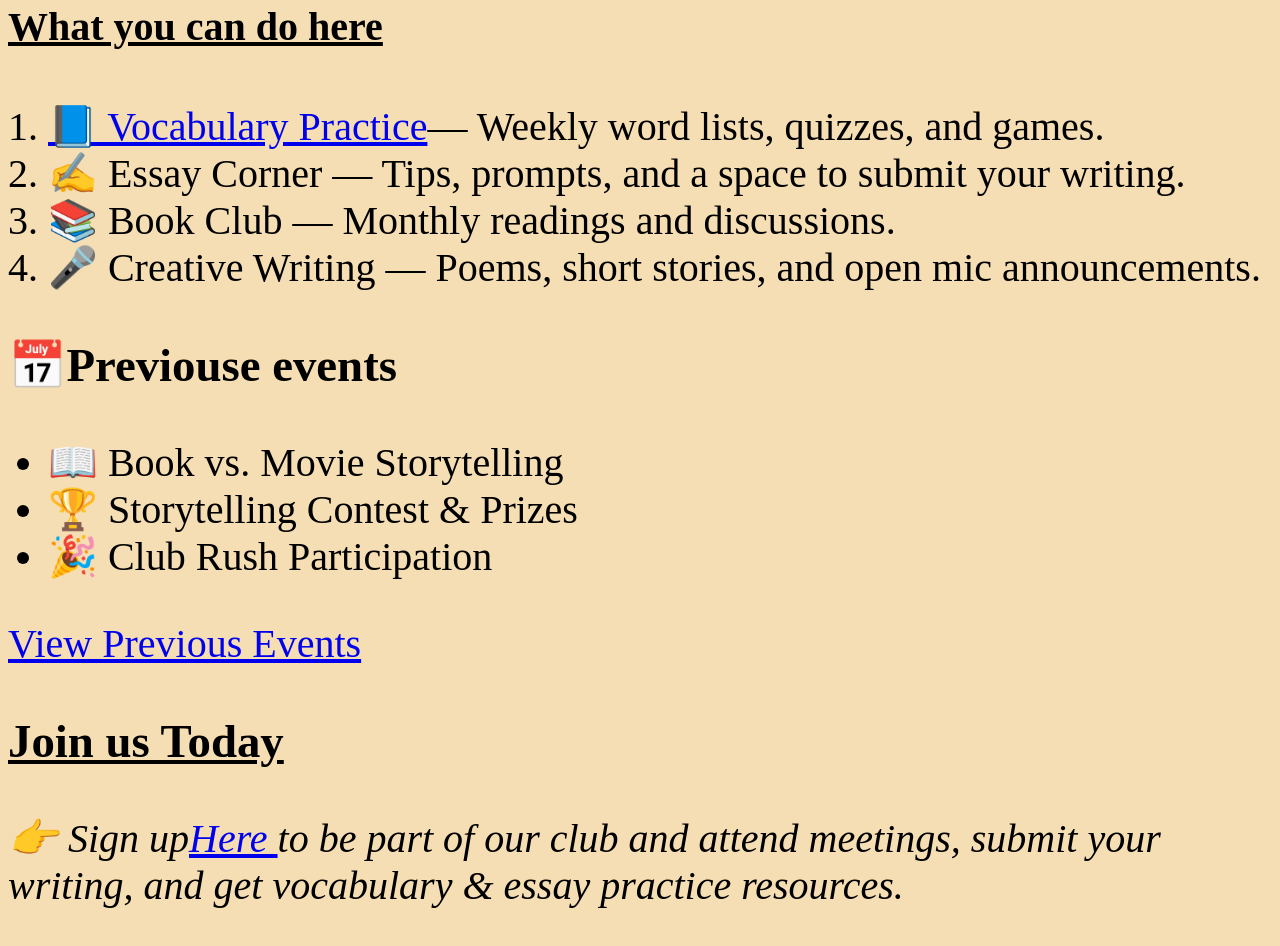
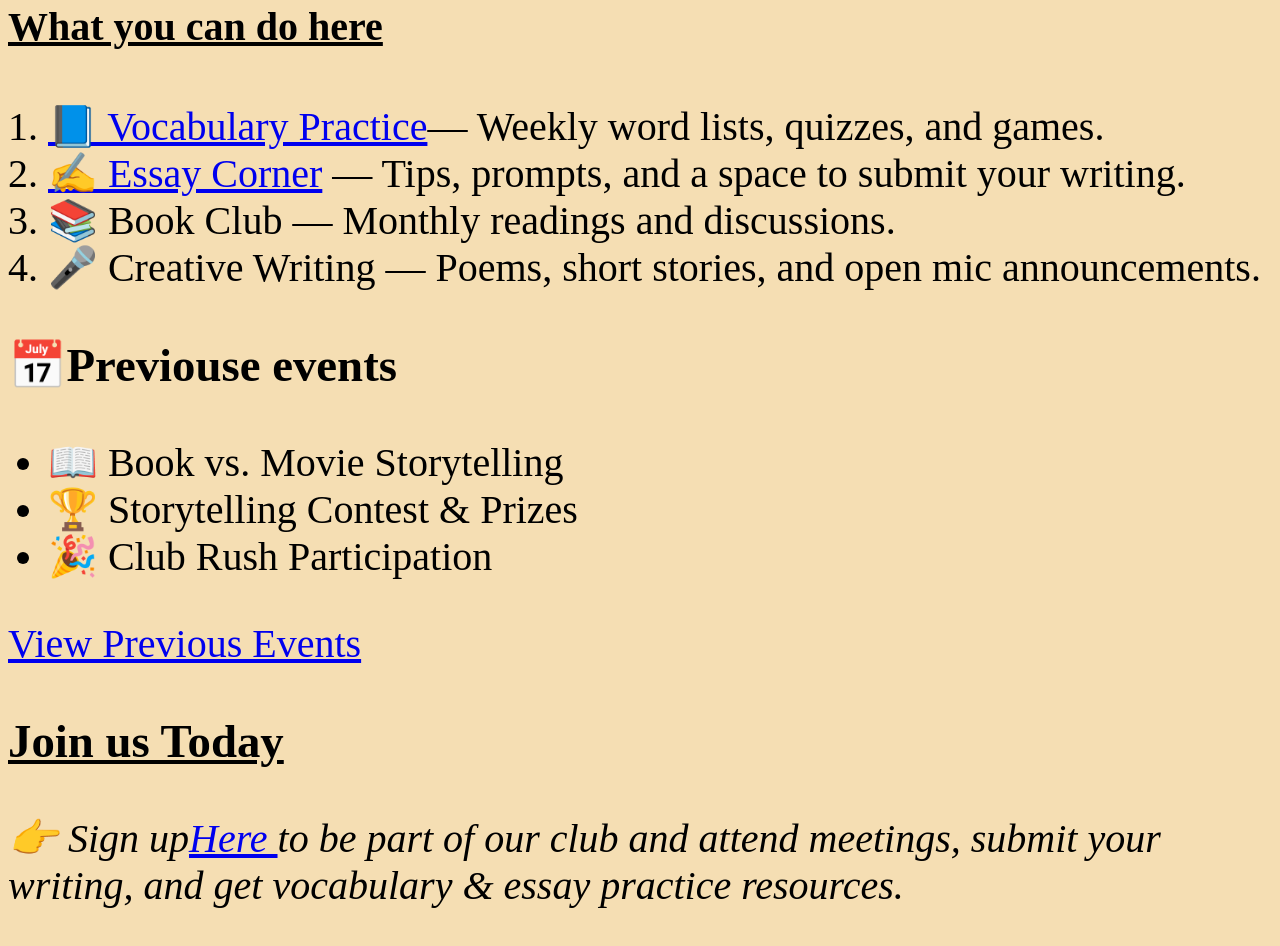
Before and after one commit to language-literature/language-literature.github.io, a plain HTML site: page index.html in a window 1280 px wide. Shown: the part 1678-2624 px from the top of the page. Drawn offline with Linux system fonts and the light colour scheme.

Commit message:
Update index.html

```diff
--- a/index.html
+++ b/index.html
@@ -59,7 +59,7 @@ h1{
   <h4>What you can do here</h4>
   <ol>
     <li><a href="https://quizlet.com/1075856906/vocabulary-lesson-1-flash-cards/?i=6qjs2f&x=1jqt" target="_blank">📘 Vocabulary Practice</a>— Weekly word lists, quizzes, and games.</li>
-    <li>✍️ Essay Corner — Tips, prompts, and a space to submit your writing.</li>
+    <li><a href="https://docs.google.com/forms/d/e/1FAIpQLSeVdzbmOeGDEoVgxXSkgSB_Bh_ahNwnUppP6wahGjGyKRCRIA/viewform?usp=dialog" target="_blank">✍️ Essay Corner</a> — Tips, prompts, and a space to submit your writing.</li>
     <li>📚 Book Club — Monthly readings and discussions.</li>
     <li>🎤 Creative Writing — Poems, short stories, and open mic announcements.</li>
   </ol>
```
